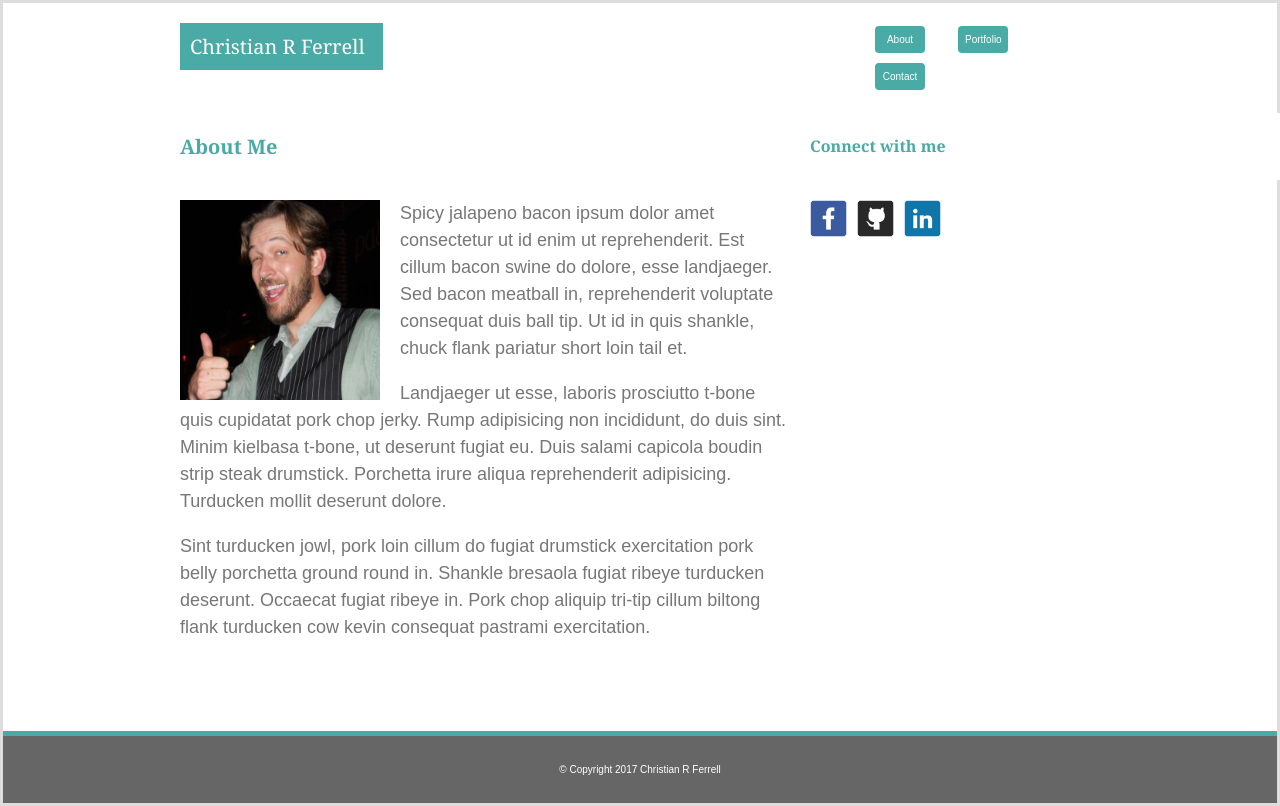
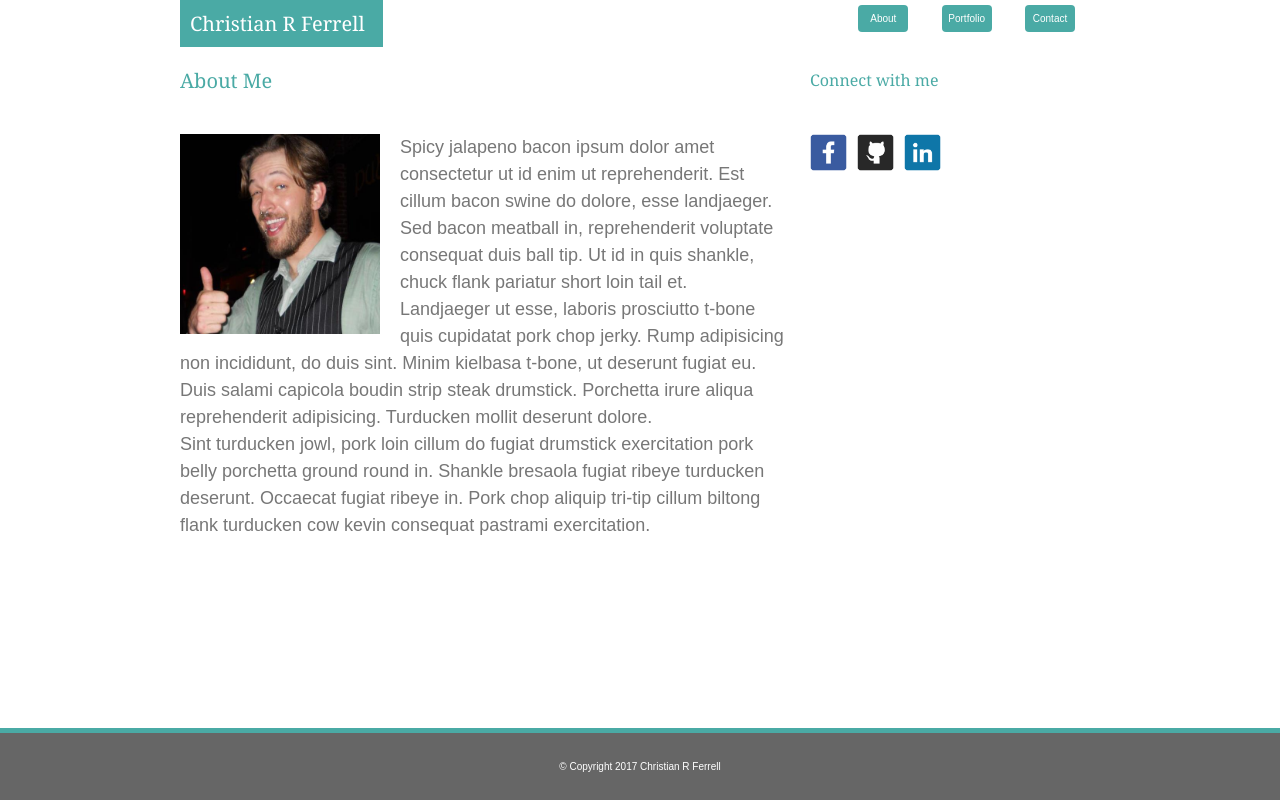
Before and after one commit to CRFerrell77/Basic-Portfolio, a plain HTML site: page index.html in a window 1280 px wide. Shown: the top 806 px of the page. Drawn offline with Linux system fonts and the light colour scheme; files whose address does not match are found by name.

Commit message:
update with reset

```diff
--- a/assets/css/reset.css
+++ b/assets/css/reset.css
@@ -3,3 +3,47 @@
 	display: block;
 	clear: both;
 }
+
+html, body, div, span, applet, object, iframe,
+h1, h2, h3, h4, h5, h6, p, blockquote, pre,
+a, abbr, acronym, address, big, cite, code,
+del, dfn, em, img, ins, kbd, q, s, samp,
+small, strike, strong, sub, sup, tt, var,
+b, u, i, center,
+dl, dt, dd, ol, ul, li,
+fieldset, form, label, legend,
+table, caption, tbody, tfoot, thead, tr, th, td,
+article, aside, canvas, details, embed,
+figure, figcaption, footer, header, hgroup,
+menu, nav, output, ruby, section, summary,
+time, mark, audio, video {
+	margin: 0;
+	padding: 0;
+	border: 0;
+	font-size: 100%;
+	font: inherit;
+	vertical-align: baseline;
+}
+/* HTML5 display-role reset for older browsers */
+article, aside, details, figcaption, figure,
+footer, header, hgroup, menu, nav, section {
+	display: block;
+}
+body {
+	line-height: 1;
+}
+ol, ul {
+	list-style: none;
+}
+blockquote, q {
+	quotes: none;
+}
+blockquote:before, blockquote:after,
+q:before, q:after {
+	content: '';
+	content: none;
+}
+table {
+	border-collapse: collapse;
+	border-spacing: 0;
+}
--- a/index.html
+++ b/index.html
@@ -4,6 +4,8 @@
 <head>
 	<meta charset="utf-8">
 	<!-- Linking CSS -->
+	<link rel="stylesheet" type="text/css"
+	href="assets\css\reset.css">
 	<link rel="stylesheet" type="text/css"
 	href="assets\css\style.css">
 </head>
@@ -16,7 +18,6 @@
 
 	<div class="container">
 
-		<!-- need to end the blue box -->
 		<div class="firstCol" id="name">
 			<p id="nameWidth">
 			 Christian R Ferrell
```
Also changed, not shown: contact.html (+3 -2 lines), portfolio.html (+3 -2 lines).
